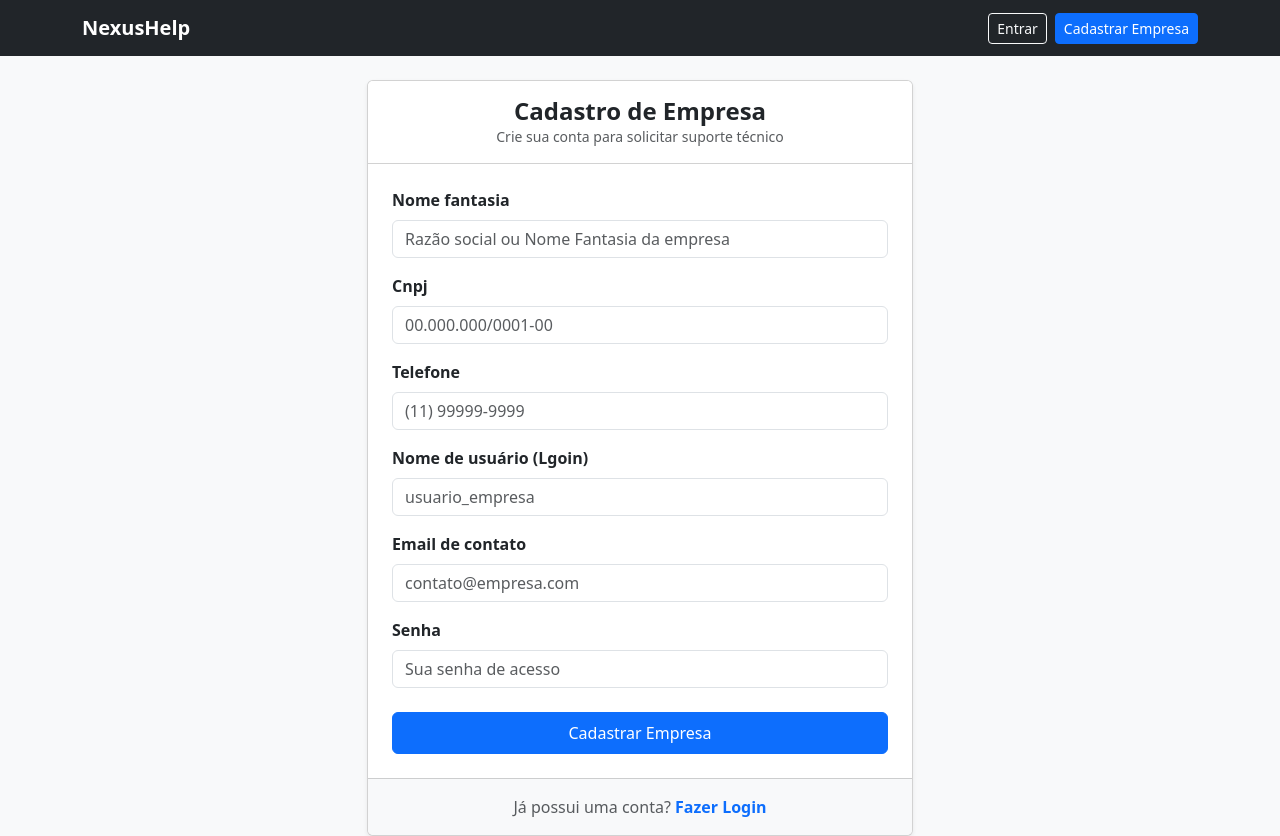
After one commit to Alexandre11021998/Nexus_HelpDesk, a Django app: page /cadastrar/ in a window 1280 px wide. The commit adds this page. Run offline with Django 5.2, Linux system fonts and the light colour scheme.

Commit message:
Cadastro de empresas

```diff
--- a/core/settings.py
+++ b/core/settings.py
@@ -117,3 +117,6 @@ USE_TZ = True
 # https://docs.djangoproject.com/en/6.0/howto/static-files/
 
 STATIC_URL = 'static/'
+LOGIN_URL = 'login'
+LOGIN_REDIRECT_URL = 'lista_tickets'
+LOGOUT_REDIRECT_URL = 'login'
--- a/core/urls.py
+++ b/core/urls.py
@@ -1,23 +1,14 @@
-"""
-URL configuration for core project.
-
-The `urlpatterns` list routes URLs to views. For more information please see:
-    https://docs.djangoproject.com/en/6.0/topics/http/urls/
-Examples:
-Function views
-    1. Add an import:  from my_app import views
-    2. Add a URL to urlpatterns:  path('', views.home, name='home')
-Class-based views
-    1. Add an import:  from other_app.views import Home
-    2. Add a URL to urlpatterns:  path('', Home.as_view(), name='home')
-Including another URLconf
-    1. Import the include() function: from django.urls import include, path
-    2. Add a URL to urlpatterns:  path('blog/', include('blog.urls'))
-"""
 from django.contrib import admin
 from django.urls import path, include
+from django.contrib.auth import views as auth_views
+from tickets import views
 
 urlpatterns = [
     path('admin/', admin.site.urls),
-    path("", include("tickets.urls")),
+    path('', include('tickets.urls')),
+
+    # Autenticação e cadastro
+    path('cadastrar/', views.cadastrar_empresa, name='cadastrar_empresa'),
+    path('login/', auth_views.LoginView.as_view(template_name='tickets/login.html'), name='login'),
+    path('logout/', auth_views.LogoutView.as_view(next_page='login'), name='logout'),
 ]
--- a/tickets/forms.py
+++ b/tickets/forms.py
@@ -1,5 +1,5 @@
 from django import forms
-from .models import Ticket, Comentario
+from .models import Empresa, Ticket, Comentario
 
 class TicketForm(forms.ModelForm):
     class Meta:
@@ -18,3 +18,41 @@ class ComentarioForm(forms.ModelForm):
         widgets = {
             'texto': forms.Textarea(attrs={'class': 'form-control', 'rows': 3, 'placeholder': 'Adicione um comentário ou resposta'}),
         }
+# --- Formulario de Cadastro  ---
+class EmpresaCadastroForm(forms.ModelForm):
+    username = forms.CharField(
+        label = 'Nome de usuário (Lgoin)',
+        widget=forms.TextInput(attrs={'class': 'form-control', 'placeholder': 'usuario_empresa'})
+    )
+    email = forms.EmailField(
+        label = 'Email de contato',
+        widget=forms.EmailInput(attrs={'class': 'form-control', 'placeholder': 'contato@empresa.com' })
+
+    )
+    password = forms.CharField(
+        label = 'Senha',
+        widget=forms.PasswordInput(attrs={'class': 'form-control', 'placeholder': 'Sua senha de acesso'})
+    )
+
+    class Meta:
+        model = Empresa
+        fields = ['nome_fantasia', 'cnpj', 'telefone']
+        widgets = {
+            'nome_fantasia': forms.TextInput(attrs ={'class': 'form-control', 'placeholder': 'Razão social ou Nome Fantasia da empresa'}),
+            'cnpj': forms.TextInput(attrs= {'class': 'form-control', 'placeholder': '00.000.000/0001-00'}),
+            'telefone': forms.TextInput(attrs={'class': 'form-control', 'placeholder': '(11) 99999-9999'}),
+            }
+
+    def save(self, commit=True):
+        # 1. Cria o usuário
+        user = User.objects.create_user(
+            username=self.cleaned_data['username'],
+            email=self.cleaned_data['email'],
+            password=self.cleaned_data['password']
+        )
+        # 2. Cria perfil da empresa
+        empresa = super().save(commit=False)
+        empresa.usuario = user
+        if commit:
+            empresa.save()
+        return empresa
--- a/tickets/templates/tickets/base.html
+++ b/tickets/templates/tickets/base.html
@@ -7,15 +7,23 @@
     <link href="https://cdn.jsdelivr.net/npm/bootstrap@5.3.0/dist/css/bootstrap.min.css" rel="stylesheet">
 </head>
 <body class="bg-light">
+
     <nav class="navbar navbar-expand-lg navbar-dark bg-dark mb-4">
         <div class="container">
             <a class="navbar-brand fw-bold" href="{% url 'lista_tickets' %}">NexusHelp</a>
-            <div class="navbar-nav ms-auto">
+            <div class="navbar-nav ms-auto align-items-center">
                 {% if user.is_authenticated %}
-                    <span class="nav-link text-white">Olá, {{ user.username }}</span>
-                    <a class="btn btn-outline-light btn-sm ms-2" href="/admin/logout/">Sair</a>
+                    <span class="nav-link text-white me-2">
+                        Olá, <strong>{{ user.username }}</strong>
+                        {% if user.is_staff %}(Admin){% endif %}
+                    </span>
+                    <form method="post" action="{% url 'logout' %}" class="d-inline">
+                        {% csrf_token %}
+                        <button type="submit" class="btn btn-outline-light btn-sm">Sair</button>
+                    </form>
                 {% else %}
-                    <a class="btn btn-outline-light btn-sm" href="/admin/login/">Entrar</a>
+                    <a class="btn btn-outline-light btn-sm me-2" href="{% url 'login' %}">Entrar</a>
+                    <a class="btn btn-primary btn-sm" href="{% url 'cadastrar_empresa' %}">Cadastrar Empresa</a>
                 {% endif %}
             </div>
         </div>
--- /dev/null
+++ b/tickets/templates/tickets/cadastrar_empresa.html
@@ -0,0 +1,35 @@
+{% extends 'tickets/base.html' %}
+
+{% block content %}
+<div class="row justify-content-center">
+    <div class="col-md-6">
+        <div class="card shadow-sm">
+            <div class="card-header bg-white text-center py-3">
+                <h4 class="mb-0 fw-bold">Cadastro de Empresa</h4>
+                <p class="text-muted small mb-0">Crie sua conta para solicitar suporte técnico</p>
+            </div>
+            <div class="card-body p-4">
+                <form method="post">
+                    {% csrf_token %}
+
+                    {% for field in form %}
+                    <div class="mb-3">
+                        <label class="form-label fw-semibold">{{ field.label }}</label>
+                        {{ field }}
+                        {% if field.errors %}
+                            <div class="text-danger small mt-1">{{ field.errors.0 }}</div>
+                        {% endif %}
+                    </div>
+                    {% endfor %}
+
+                    <button type="submit" class="btn btn-primary w-100 py-2 mt-2">Cadastrar Empresa</button>
+                </form>
+            </div>
+            <div class="card-footer bg-light text-center py-3">
+                <span class="text-muted">Já possui uma conta?</span>
+                <a href="{% url 'login' %}" class="fw-bold text-decoration-none">Fazer Login</a>
+            </div>
+        </div>
+    </div>
+</div>
+{% endblock %}
--- a/tickets/views.py
+++ b/tickets/views.py
@@ -1,7 +1,19 @@
 from django.shortcuts import render, redirect, get_object_or_404
 from django.contrib.auth.decorators import login_required
 from .models import Ticket
-from .forms import TicketForm, ComentarioForm
+from .forms import EmpresaCadastroForm, TicketForm, ComentarioForm
+
+def cadastrar_empresa(request):
+    if request.method == 'POST':
+        form = EmpresaCadastroForm(request.POST)
+        if form.is_valid():
+            empresa = form.save()
+            #Efetua o login automático
+            login(request, empresa.usuario)
+            return redirect('lista_tickets')
+    else:
+        form = EmpresaCadastroForm()
+    return render(request, 'tickets/cadastrar_empresa.html', {'form': form})
 
 @login_required
 def lista_tickets(request):
```
Also changed, not shown: tickets/templates/tickets/login.html (added, +38 -0 lines).
